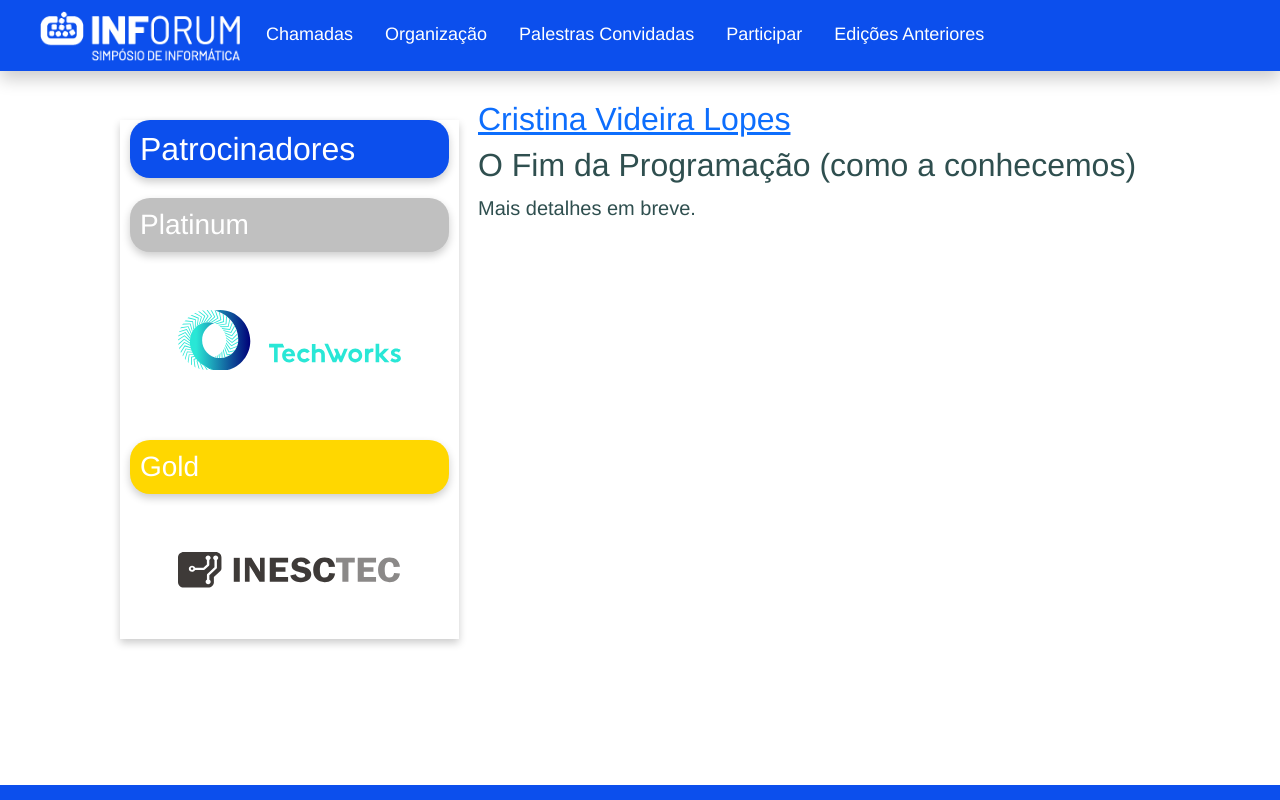
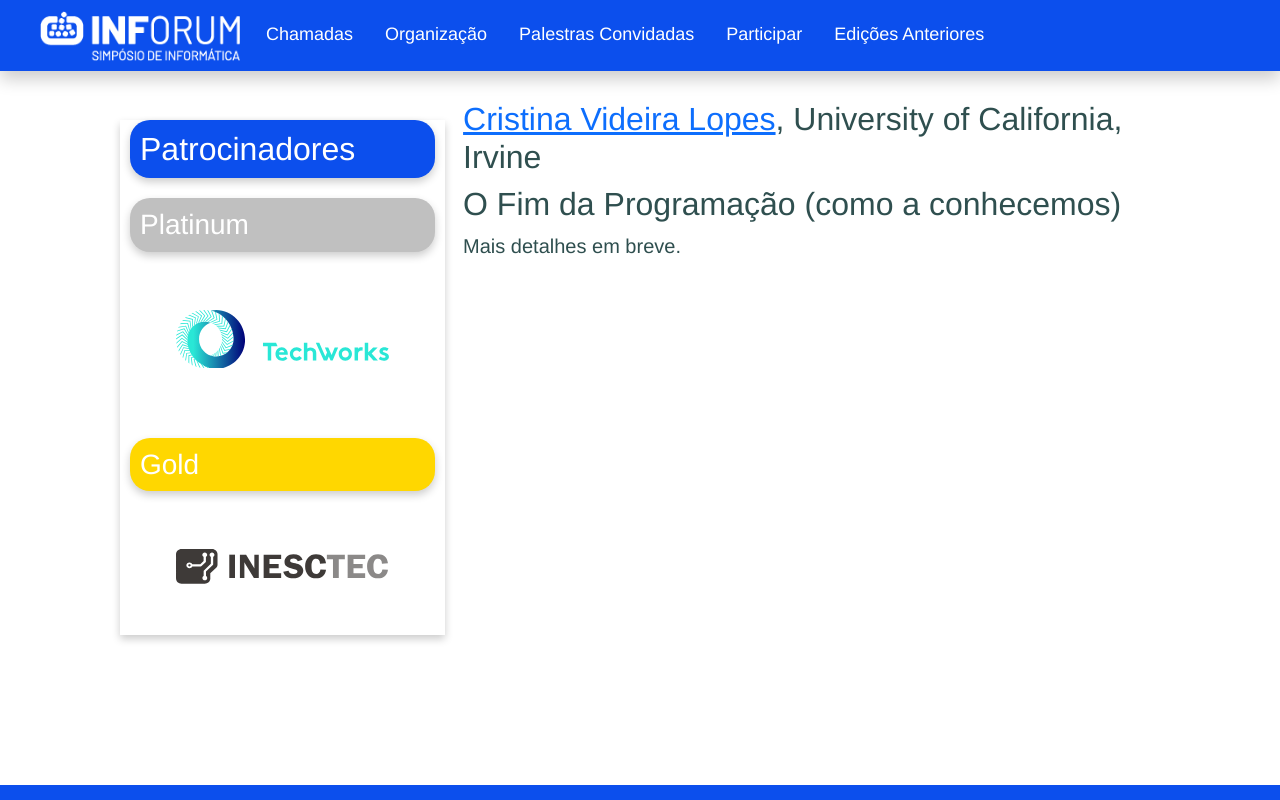
Before and after one commit to h4g0/Inforum2023, a React (Create React App) app: page /keynote in a window 1280 px wide. Built offline with nearby package versions, Linux system fonts and the light colour scheme.

Commit message:
adds Crista affiliation

```diff
--- a/src/Main/Keynote.tsx
+++ b/src/Main/Keynote.tsx
@@ -13,8 +13,7 @@ export function Keynote(props: any) {
 
 
                 <h2>
-                <a href='https://www.ics.uci.edu/~lopes/'>Cristina Videira Lopes</a>
-                </h2>
+                <a href='https://www.ics.uci.edu/~lopes/'>Cristina Videira Lopes</a>, University of California, Irvine</h2>
 
                 <h2>O Fim da Programação (como a conhecemos)</h2>
                 <p>Mais detalhes em breve.</p>
```
